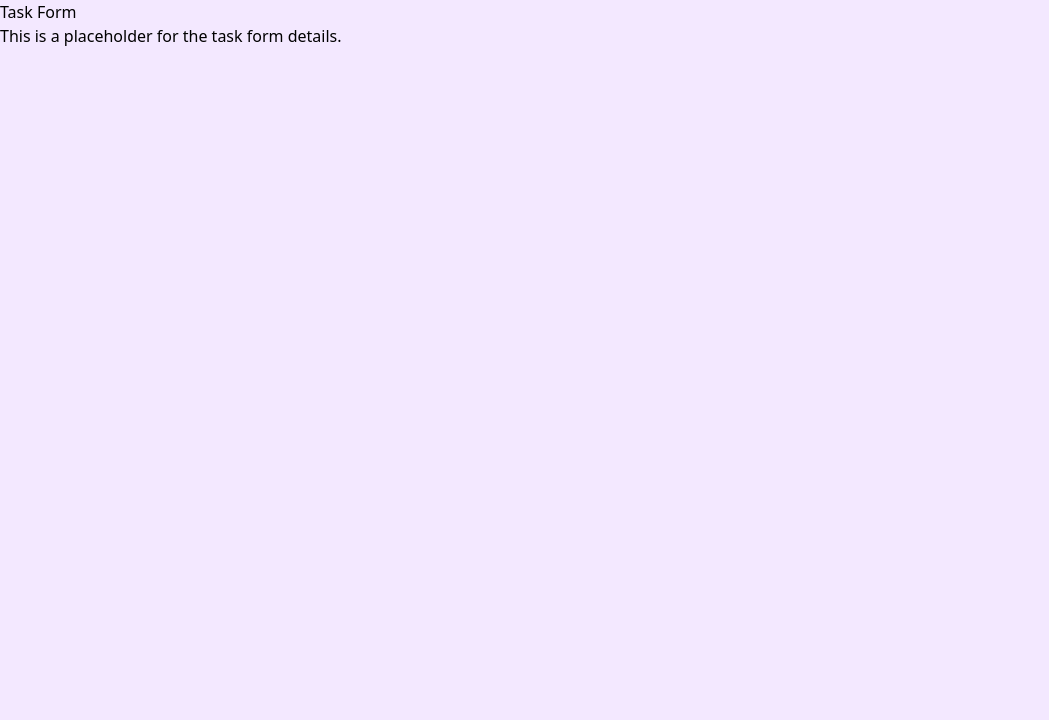
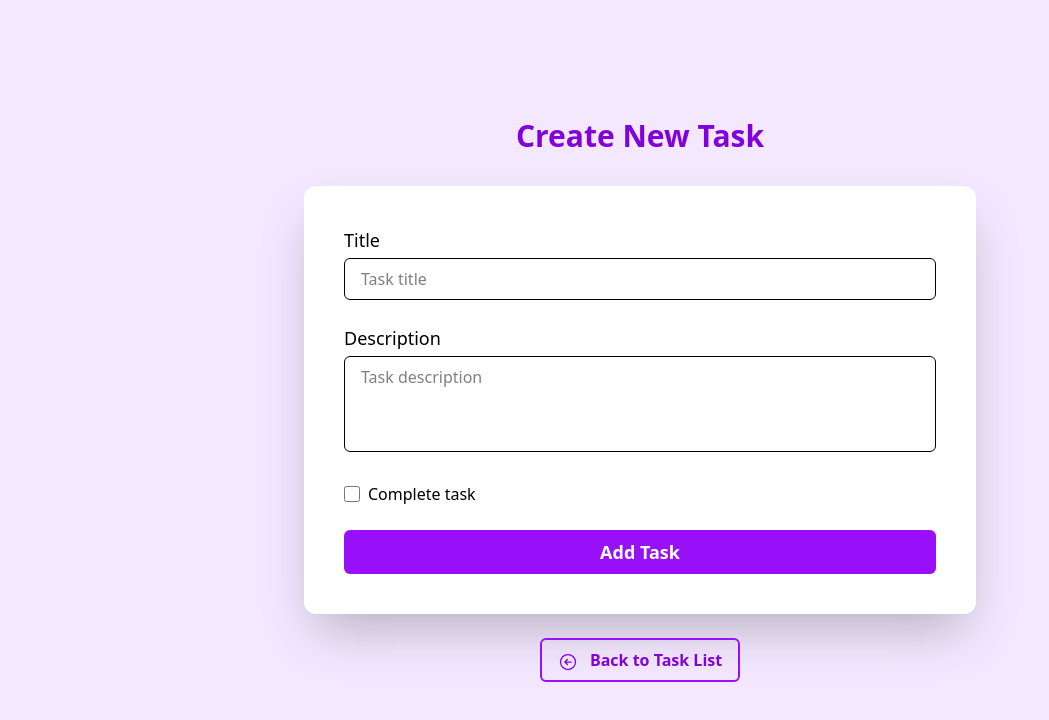
Before and after one commit to NicoNZ12/tasks-manager, a React (Vite) app in the folder frontend/: page /tasks/new in a window 1280 px wide. Shown: the top 720 px of the page, without its empty margins (0-1049 px from the left). Built offline with nearby package versions, Linux system fonts and the light colour scheme.

Commit message:
Componente form y estilos

```diff
--- /dev/null
+++ b/frontend/src/components/Form.jsx
@@ -0,0 +1,45 @@
+
+const Form = () => {
+    return (
+        <div className="max-w-2xl mx-auto bg-white p-10 rounded-xl shadow-2xl">
+            <form className="flex flex-col space-y-6 ">
+                <div>
+                    <label htmlFor="title" className="text-lg block font-medium mb-1 text-start">Title</label>
+                    <input
+                        type="text"
+                        id="title"
+                        name="title"
+                        placeholder="Task title"
+                        className="w-full px-4 py-2 border rounded-md focus:outline-none focus:ring-2 focus:ring-purple-500"
+                    />
+                </div>
+
+                <div>
+                    <label htmlFor="description" className="text-lg block font-medium mb-1 text-start">Description</label>
+                    <textarea
+                        id="description"
+                        name="description"
+                        placeholder="Task description"
+                        className="w-full px-4 py-2 border rounded-md resize-none h-24 focus:outline-none focus:ring-2 focus:ring-purple-500"
+                    >
+                    </textarea>
+                </div>
+
+                <div className="flex items-center space-x-2">
+                    <input
+                        type="checkbox"
+                        id="completed"
+                        name="completed"
+                        className="h-4 w-4 text-purple-600 accent-purple-600 focus:ring-purple-500"
+                    />
+                    <label htmlFor="completed" className="text-m">Complete task</label>
+                </div>
+
+                <button type="submit" className="bg-purple-600 hover:bg-purple-700 text-white text-lg font-semibold py-2 px-4 rounded-md">Add Task</button>
+            </form>
+        </div>
+    )
+
+}
+
+export default Form;
--- a/frontend/src/pages/TaskForm.jsx
+++ b/frontend/src/pages/TaskForm.jsx
@@ -1,9 +1,20 @@
+import Form from "../components/Form";
+import { Link } from "react-router";
+import { ArrowLeftCircleIcon } from "@heroicons/react/24/outline";
 
 const TaskForm = () => {
     return (
-        <div className="task-form">
-        <h2>Task Form</h2>
-        <p>This is a placeholder for the task form details.</p>
+        <div className="min-h-screen flex items-center  justify-center px-4 text-center">
+            <div className="w-full">
+                <h2 className="text-3xl font-bold text-purple-700 mb-8">Create New Task</h2>
+                <Form />
+                <div className="mt-6">
+                    <Link to="/tasks" className="inline-block text-purple-700 border-2 border-purple-600 px-4 py-2 rounded-md font-semibold hover:bg-purple-600 hover:text-white transition duration-200">
+                        <ArrowLeftCircleIcon className="inline-block w-5 h-5 mr-2" /> Back to Task List
+                    </Link>
+                </div>
+            </div>
+
         </div>
     );
 }
--- a/frontend/src/pages/TaskList.jsx
+++ b/frontend/src/pages/TaskList.jsx
@@ -24,13 +24,6 @@ const TaskList = () => {
                 <div className="flex flex-wrap gap-4 justify-evenly">
                     <Card />
                     <Card />
-                    <Card />
-                    <Card />
-                    <Card />
-                    <Card />
-                    <Card />
-                    <Card />
-                    <Card />
                 </div>
             </div>
         </div>
```
